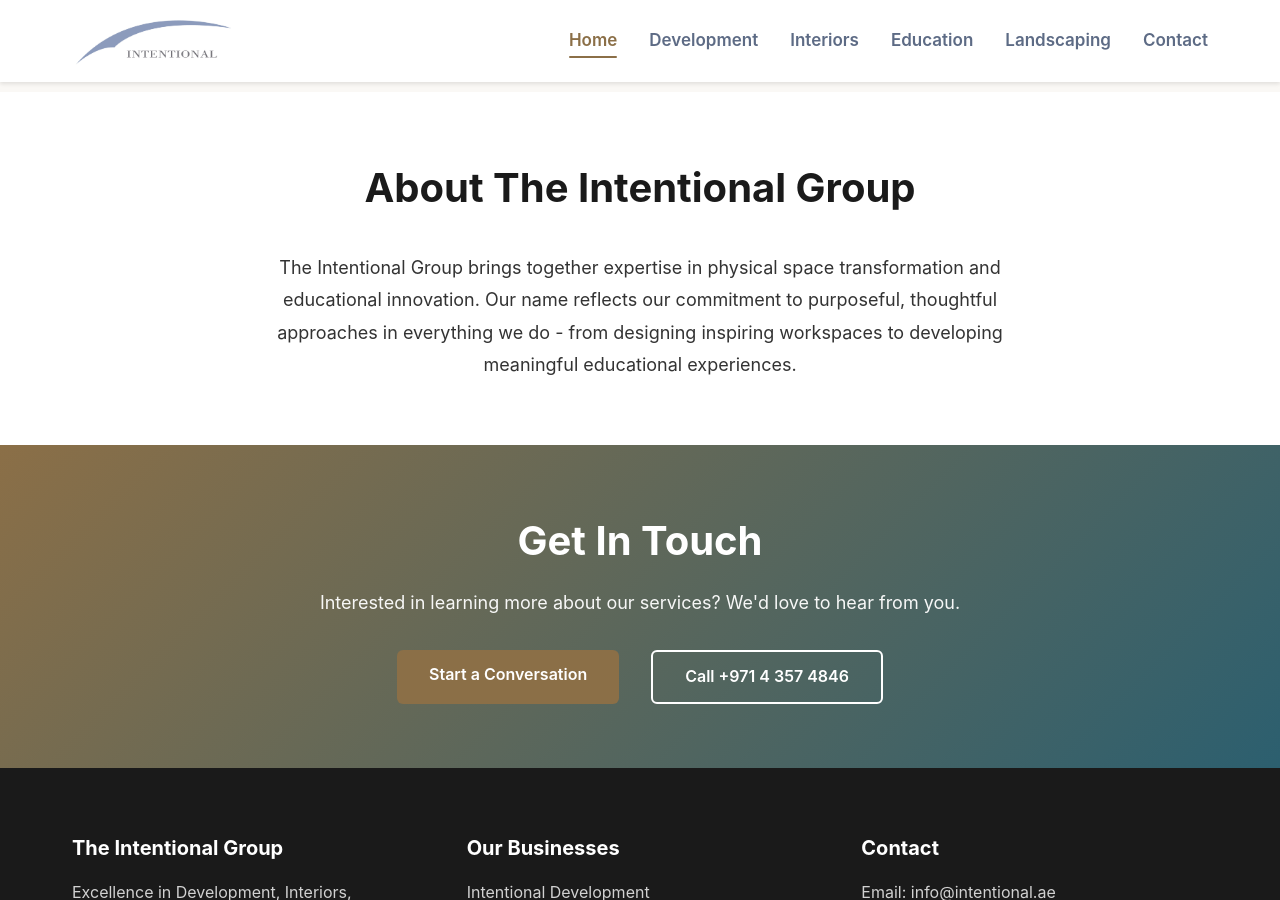
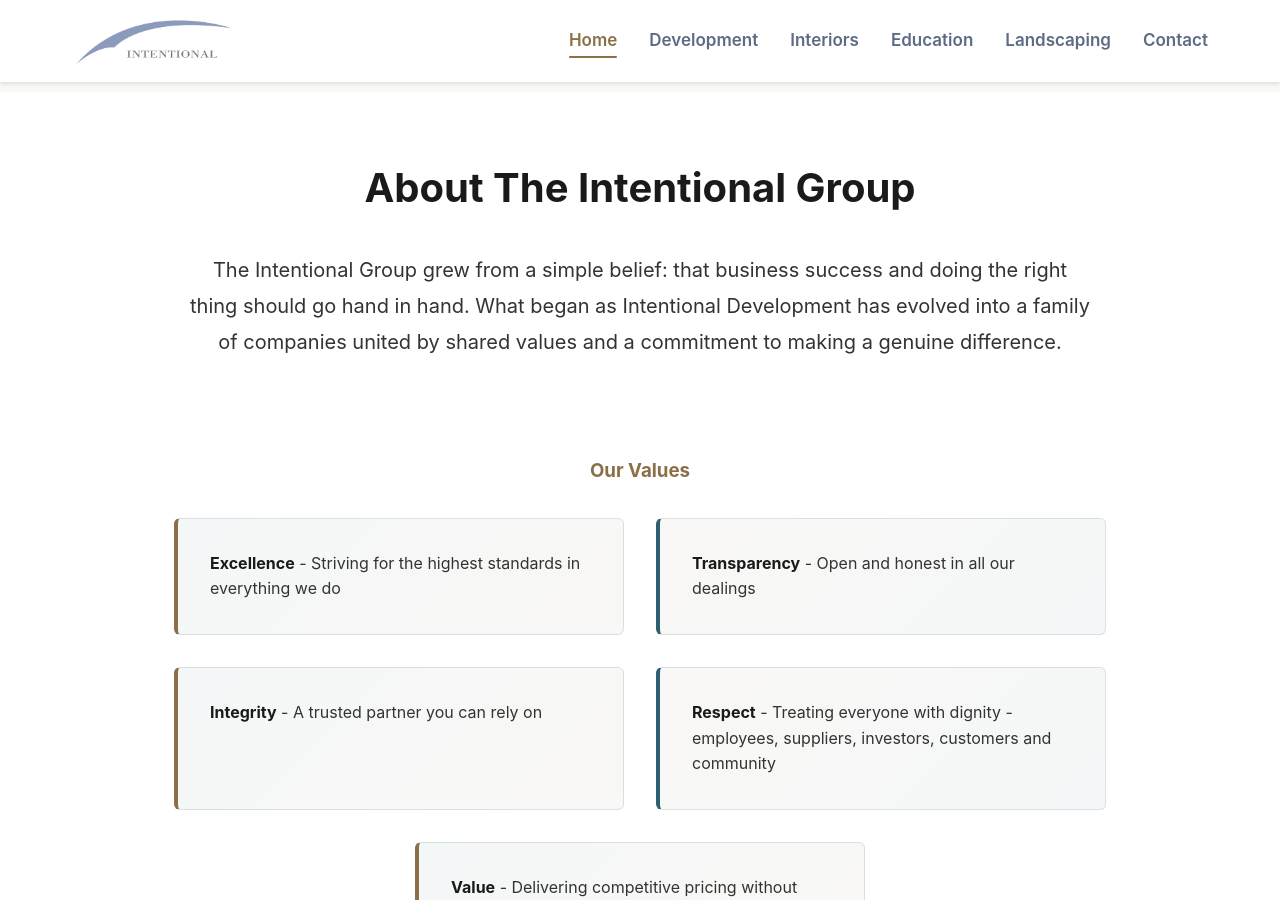
Before and after one commit to scottfeltham/intentional, a Jekyll site: the page built from index.html, in a window 1280 px wide and 900 px high, scrolled down 1783 px. Built offline with Jekyll 4.4.1, drawn with Linux system fonts in a browser that asks for light colours; some of the changed text lies outside the part shown.

Commit message:
Add comprehensive About section with group vision and values
- Expand About section to explain group origin story and structure
- Add five core values (Excellence, Transparency, Integrity, Respect, Value)
- Explain dual business model: core client services vs mission-driven initiatives
- Distinguish between Development/Interiors (serving customers) and Education/Jubilee (initiating change)
- Style values with subtle gradient backgrounds and themed borders
- Center-align odd-numbered rows using flexbox

🤖 Generated with [Claude Code](https://claude.com/claude-code)

Co-Authored-By: Claude <noreply@anthropic.com>

```diff
--- a/assets/css/style.css
+++ b/assets/css/style.css
@@ -506,19 +506,106 @@ body {
 .about {
   padding: var(--spacing-xl) var(--spacing-md);
   background-color: var(--white);
-  text-align: center;
 }
 
 .about h2 {
   font-size: 2.5rem;
   margin-bottom: var(--spacing-md);
   color: var(--dark-color);
+  text-align: center;
 }
 
-.about p {
-  font-size: 1.125rem;
-  max-width: 800px;
+.about-intro {
+  text-align: center;
+  margin-bottom: var(--spacing-lg);
+}
+
+.about-intro .lead {
+  font-size: 1.25rem;
+  max-width: 900px;
   margin: 0 auto;
+  line-height: 1.8;
+  color: var(--text-color);
+}
+
+.about-values {
+  background: var(--light-bg);
+  padding: var(--spacing-lg);
+  border-radius: var(--radius-lg);
+  margin-bottom: var(--spacing-lg);
+}
+
+.about-values h3 {
+  color: var(--primary-color);
+  margin-bottom: var(--spacing-md);
+  text-align: center;
+}
+
+.values-list {
+  list-style: none;
+  padding: 0;
+  display: flex;
+  flex-wrap: wrap;
+  justify-content: center;
+  gap: var(--spacing-md);
+  max-width: 1000px;
+  margin: 0 auto;
+}
+
+.values-list li {
+  flex: 0 1 calc(50% - var(--spacing-md));
+  min-width: 280px;
+  max-width: 450px;
+  padding: var(--spacing-md);
+  background: linear-gradient(135deg, rgba(44, 95, 111, 0.05) 0%, rgba(139, 111, 71, 0.05) 100%);
+  border-radius: var(--radius-md);
+  border: 1px solid rgba(44, 95, 111, 0.15);
+  border-left: 4px solid var(--primary-color);
+}
+
+.values-list li:nth-child(2) {
+  border-left-color: var(--secondary-color);
+  background: linear-gradient(135deg, rgba(139, 111, 71, 0.05) 0%, rgba(44, 95, 111, 0.05) 100%);
+}
+
+.values-list li:nth-child(3) {
+  border-left-color: var(--primary-color);
+}
+
+.values-list li:nth-child(4) {
+  border-left-color: var(--secondary-color);
+  background: linear-gradient(135deg, rgba(139, 111, 71, 0.05) 0%, rgba(44, 95, 111, 0.05) 100%);
+}
+
+.values-list li:nth-child(5) {
+  border-left-color: var(--primary-color);
+}
+
+.values-list li strong {
+  color: var(--dark-color);
+}
+
+.about-structure h3 {
+  color: var(--primary-color);
+  margin-bottom: var(--spacing-md);
+  text-align: center;
+}
+
+.structure-block {
+  margin-bottom: var(--spacing-lg);
+  max-width: 900px;
+  margin-left: auto;
+  margin-right: auto;
+}
+
+.structure-block h4 {
+  color: var(--secondary-color);
+  margin-bottom: var(--spacing-sm);
+  font-size: 1.25rem;
+}
+
+.structure-block p {
+  font-size: 1.1rem;
   line-height: 1.8;
   color: var(--text-color);
 }
--- a/index.html
+++ b/index.html
@@ -83,15 +83,60 @@ description: "The Intentional Group delivers excellence in Property Development,
   </div>
 </section>
 
-<section class="about">
+<section class="about" id="about">
   <div class="container">
     <h2>About The Intentional Group</h2>
-    <p>
-      The Intentional Group brings together expertise in physical space transformation and
-      educational innovation. Our name reflects our commitment to purposeful, thoughtful
-      approaches in everything we do - from designing inspiring workspaces to developing
-      meaningful educational experiences.
-    </p>
+
+    <div class="about-intro">
+      <p class="lead">
+        The Intentional Group grew from a simple belief: that business success and doing the right thing
+        should go hand in hand. What began as Intentional Development has evolved into a family of
+        companies united by shared values and a commitment to making a genuine difference.
+      </p>
+    </div>
+
+    <div class="about-values">
+      <h3>Our Values</h3>
+      <ul class="values-list">
+        <li><strong>Excellence</strong> - Striving for the highest standards in everything we do</li>
+        <li><strong>Transparency</strong> - Open and honest in all our dealings</li>
+        <li><strong>Integrity</strong> - A trusted partner you can rely on</li>
+        <li><strong>Respect</strong> - Treating everyone with dignity - employees, suppliers, investors, customers and community</li>
+        <li><strong>Value</strong> - Delivering competitive pricing without compromising quality</li>
+      </ul>
+    </div>
+
+    <div class="about-structure">
+      <h3>How We Work</h3>
+
+      <div class="structure-block">
+        <h4>Serving Our Customers</h4>
+        <p>
+          Our core businesses - <strong>Intentional Development</strong> and <strong>Intentional Interiors</strong> -
+          deliver professional services built on decades of experience. From development management and project delivery
+          to design and build fitouts, we serve clients who value quality, reliability and a partner who stands behind their work.
+        </p>
+      </div>
+
+      <div class="structure-block">
+        <h4>Initiating Change</h4>
+        <p>
+          Beyond client services, we identify specific needs and initiate ventures that bring our ethos to new challenges.
+          <strong>Intentional Education</strong> and <strong>The Jubilee Community</strong> represent this approach -
+          selective initiatives that balance commercial viability with genuine community benefit, treating people with
+          respect at every level.
+        </p>
+      </div>
+
+      <div class="structure-block">
+        <h4>From Vision to Reality</h4>
+        <p>
+          Our initiatives follow a clear path: identify a genuine need, mobilise expert teams to develop solutions,
+          then seek partners and investment to turn vision into reality. We do not pursue every opportunity -
+          we choose projects where we can truly make a difference.
+        </p>
+      </div>
+    </div>
   </div>
 </section>
 
```
